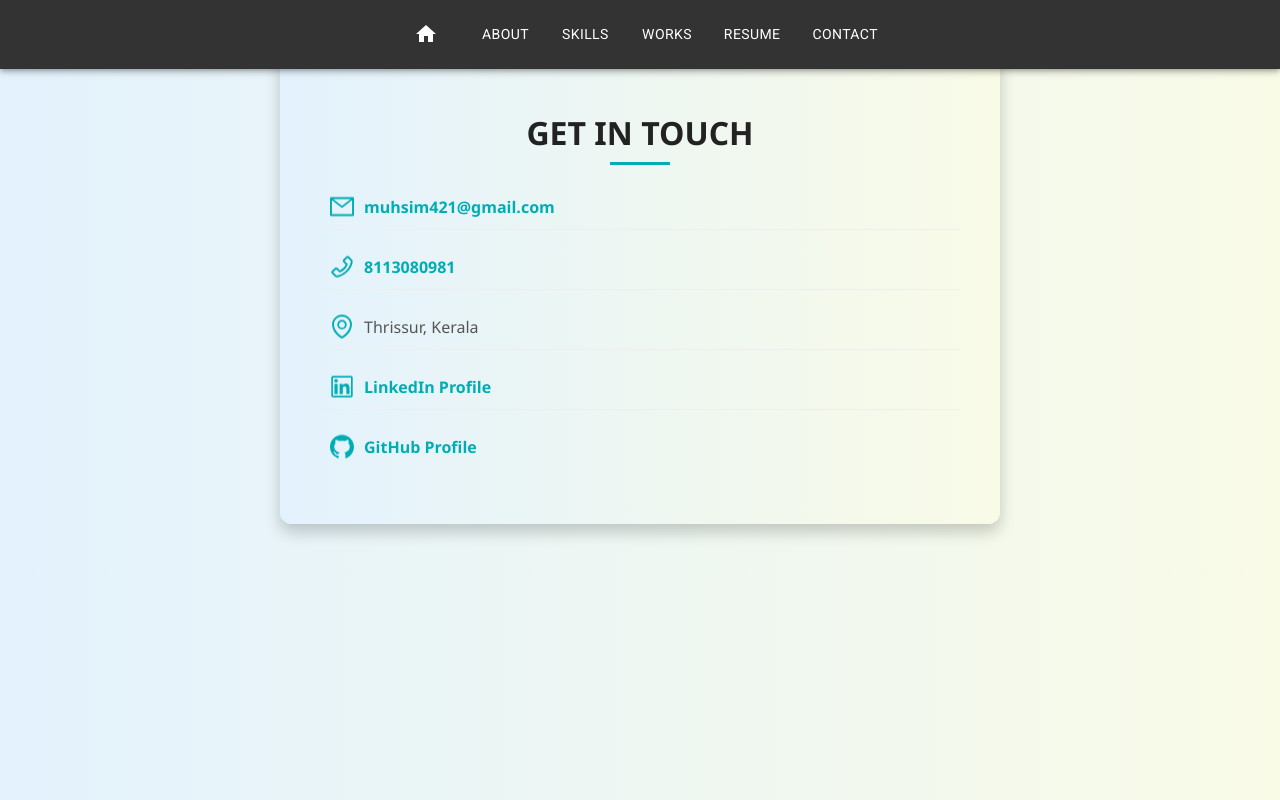
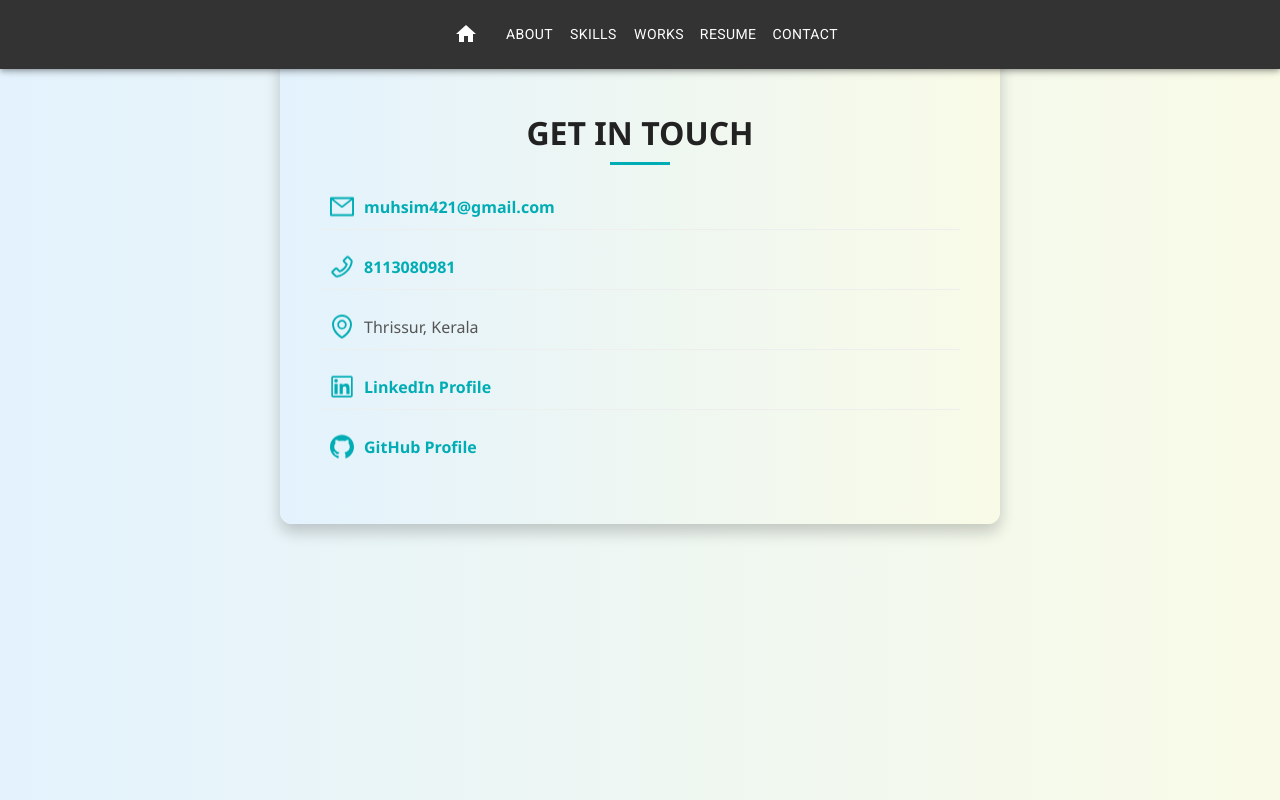
Before and after one commit to muhsina-km/portfolio-Muhsina-km, a React (Create React App) app: page /contact in a window 1280 px wide. Built offline with nearby package versions, Linux system fonts and the light colour scheme.

Commit message:
Update Navbar.jsx

```diff
--- a/src/components/Navbar.jsx
+++ b/src/components/Navbar.jsx
@@ -25,8 +25,6 @@ function ResponsiveAppBar() {
               flexGrow: 1,
               display: 'flex',
               justifyContent: 'center',
-              flexWrap: 'wrap',
-              gap: {xs:1,sm:2},
             }}
           >
             <Button
```
